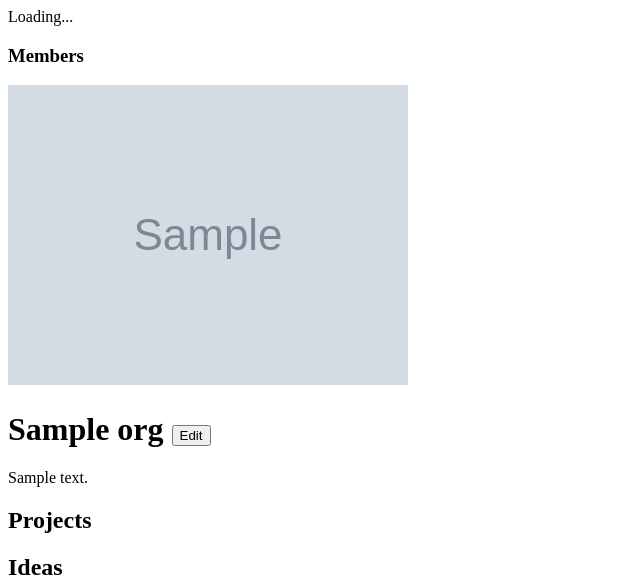
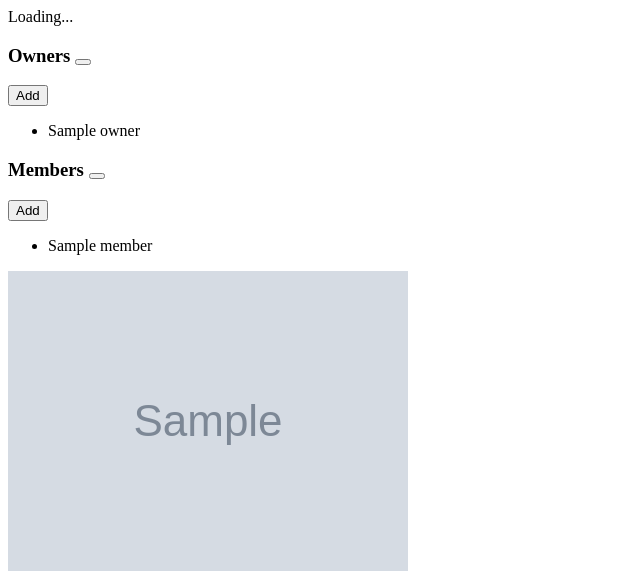
Before and after one commit to wannabeCitizen/projectsystem, a Flask app: template static/template/org.html in a window 1280 px wide. Shown: the top 579 px of the page, without its empty margins (0-640 px from the left). Run offline with Flask 2, Linux system fonts and the light colour scheme; the template is opened without the code that fills it: most values are stand-ins (such as "Sample title", 1, 10 or a date in 2020); grey boxes marked "Sample" are stand-in pictures; parts of the project's set-up code (start-up, migrations or seed data) failed here and were passed over.

Commit message:
Add and remove users as members/owners from orbs

```diff
--- a/Gruntfile.js
+++ b/Gruntfile.js
@@ -65,13 +65,13 @@ module.exports = function (grunt) {
                 }
             },
             app: {
-                src: 'static/template/**.html',
+                src: 'static/template/**/*.html',
                 cwd: './',
                 dest: 'static/js/dist/app.js',
                 options: { append: true }
             },
             test: {
-                src: 'static/template/**.html',
+                src: 'static/template/**/*.html',
                 cwd: './',
                 dest: 'test/app.templates.js'
             }
--- a/static/js/app.directive.js
+++ b/static/js/app.dir.js
@@ -9,7 +9,7 @@ define(['marked', 'gapi'], function (marked, gapi) {
     dir.psNavbar = ['$http', '$rootScope', '$log', function ($http, $rootScope, $log) {
         return {
             restrict: 'E',
-            templateUrl: 'static/template/navbar.html',
+            templateUrl: 'static/template/dir/navbar.html',
             scope: true,
             link: function (scope) {
                 $rootScope.$on('event:google-plus-signin-success', function (event, authResult) {
--- a/static/js/org.svc.js
+++ b/static/js/org.svc.js
@@ -8,7 +8,11 @@ define([], function () {
 
     factory.OrgApi = ['$resource', function ($resource) {
         return $resource('/api/org/:orgId', {orgId: '@unique'}, {
-            update: { method: 'PUT' }
+            update: { method: 'PUT' },
+            addOwner: { method: 'PUT', url: '/api/org/:orgId/owner'},
+            delOwner: { method: 'DELETE', url: '/api/org/:orgId/owner/:userId'},
+            addMember: { method: 'PUT', url: '/api/org/:orgId/member'},
+            delMember: { method: 'DELETE', url: '/api/org/:orgId/member/:userId'}
         });
     }];
 
--- a/static/template/org.html
+++ b/static/template/org.html
@@ -5,13 +5,55 @@
     </div>
     <div class="row" ng-show="org && !loading">
         <div class="col-sm-2">
-            <h3>Members</h3>
+            <div class="owners">
+                <h3>
+                    Owners
+                    <button ng-show="userIsOwner()" class="btn btn-link" ng-click="showAddOwn = !showAddOwn">
+                        <i class="fa fa-plus" data-title="Add owner" data-container="body" bs-tooltip></i>
+                    </button>
+                </h3>
+                <div ng-show="userIsOwner() && showAddOwn">
+                    <user-selector user="ownerToAdd"></user-selector>
+                    <button class="btn btn-primary" ng-click="addOwner(ownerToAdd)" ng-disabled="!canAddUser(ownerToAdd, org.owners)">
+                        <i class="fa fa-plus"></i> Add
+                    </button>
+                </div>
+                <ul>
+                    <li ng-repeat="owner in org.owners">
+                        <a href ng-click="delOwner(owner)"><i class="fa fa-trash-o" data-title="Delete this owner" bs-tooltip></i></a>
+                        {{owner.name}}
+                    </li>
+                </ul>
+            </div>
+
+
+            <div class="members">
+                <h3>
+                    Members
+                    <button ng-show="userIsOwner()" class="btn btn-link" ng-click="showAddMember = !showAddMember">
+                        <i class="fa fa-plus" data-title="Add member" data-container="body" bs-tooltip></i>
+                    </button>
+                </h3>
+
+                <div ng-show="userIsOwner() && showAddMember">
+                    <user-selector user="memberToAdd"></user-selector>
+                    <button class="btn btn-primary" ng-click="addMember(memberToAdd)" ng-disabled="!canAddUser(memberToAdd, org.members)">
+                        <i class="fa fa-plus"></i> Add
+                    </button>
+                </div>
+                <ul>
+                    <li ng-repeat="member in org.members">
+                        <a href ng-click="delMember(member)"><i class="fa fa-trash-o" data-title="Delete this member" bs-tooltip></i></a>
+                        {{member.name}}
+                    </li>
+                </ul>
+            </div>
         </div>
         <div class="col-sm-10">
             <img ng-show="org.image" class="img-thumbnail" src="{{org.image}}"/>
             <h1>
                 {{org.name}}
-                <button class="btn btn-link" ui-sref="editOrg({id: org.unique})"><i class="fa fa-pencil"></i> Edit</button>
+                <button ng-show="userIsOwner()" class="btn btn-link" ui-sref="editOrg({id: org.unique})"><i class="fa fa-pencil"></i> Edit</button>
             </h1>
 
             <p ng-if="org.short_description">
```
Also changed, not shown: static/js/app.js (+7 -3 lines), static/js/org.ctrl.js (+38 -4 lines), static/js/user.dir.js (added, +25 -0 lines), static/js/user.svc.js (added, +30 -0 lines), static/less/main.less (+11 -0 lines), static/template/dir/userSelector.html (added, +7 -0 lines), static/template/dir/navbar.html (renamed from static/template/navbar.html).
